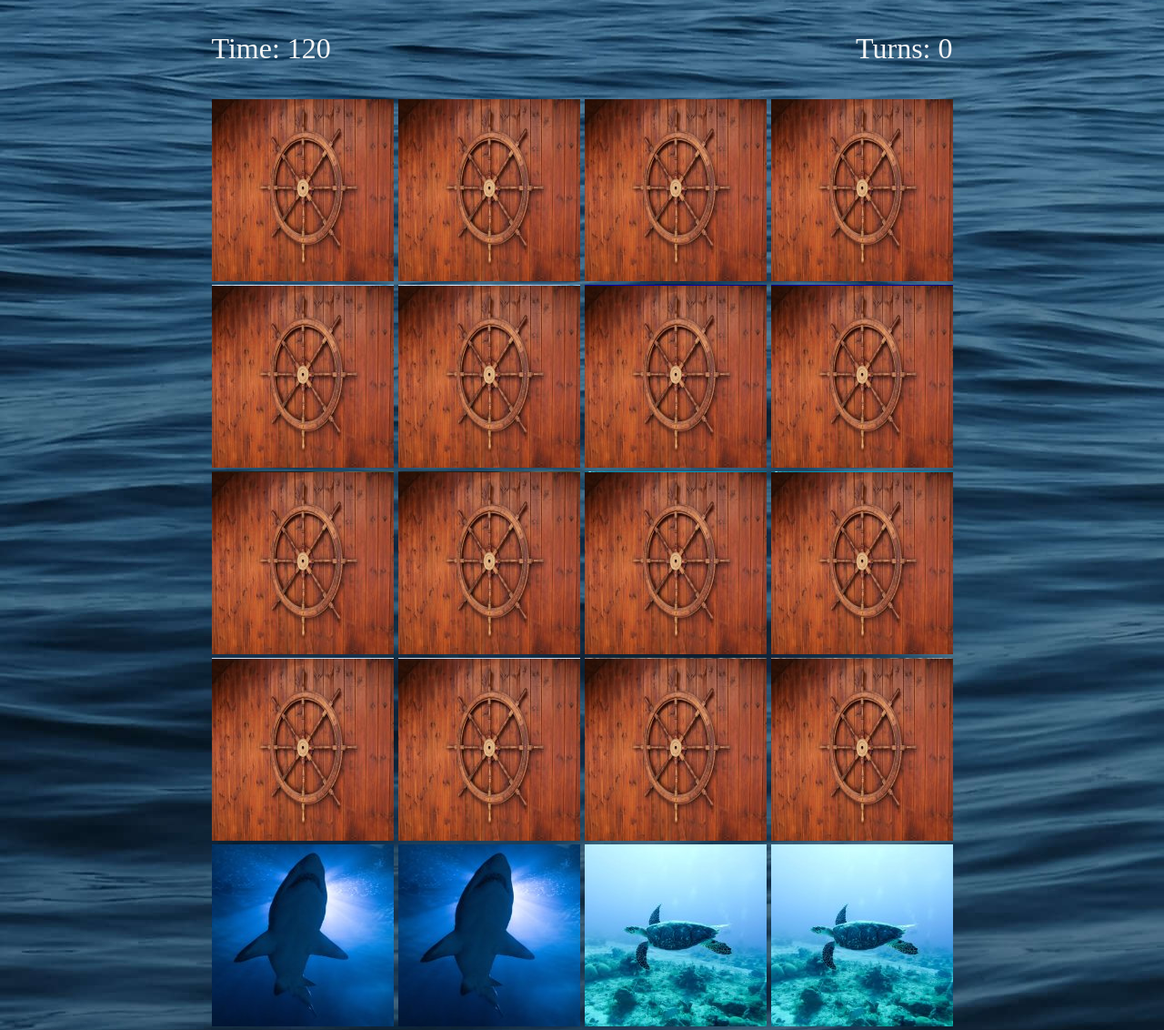
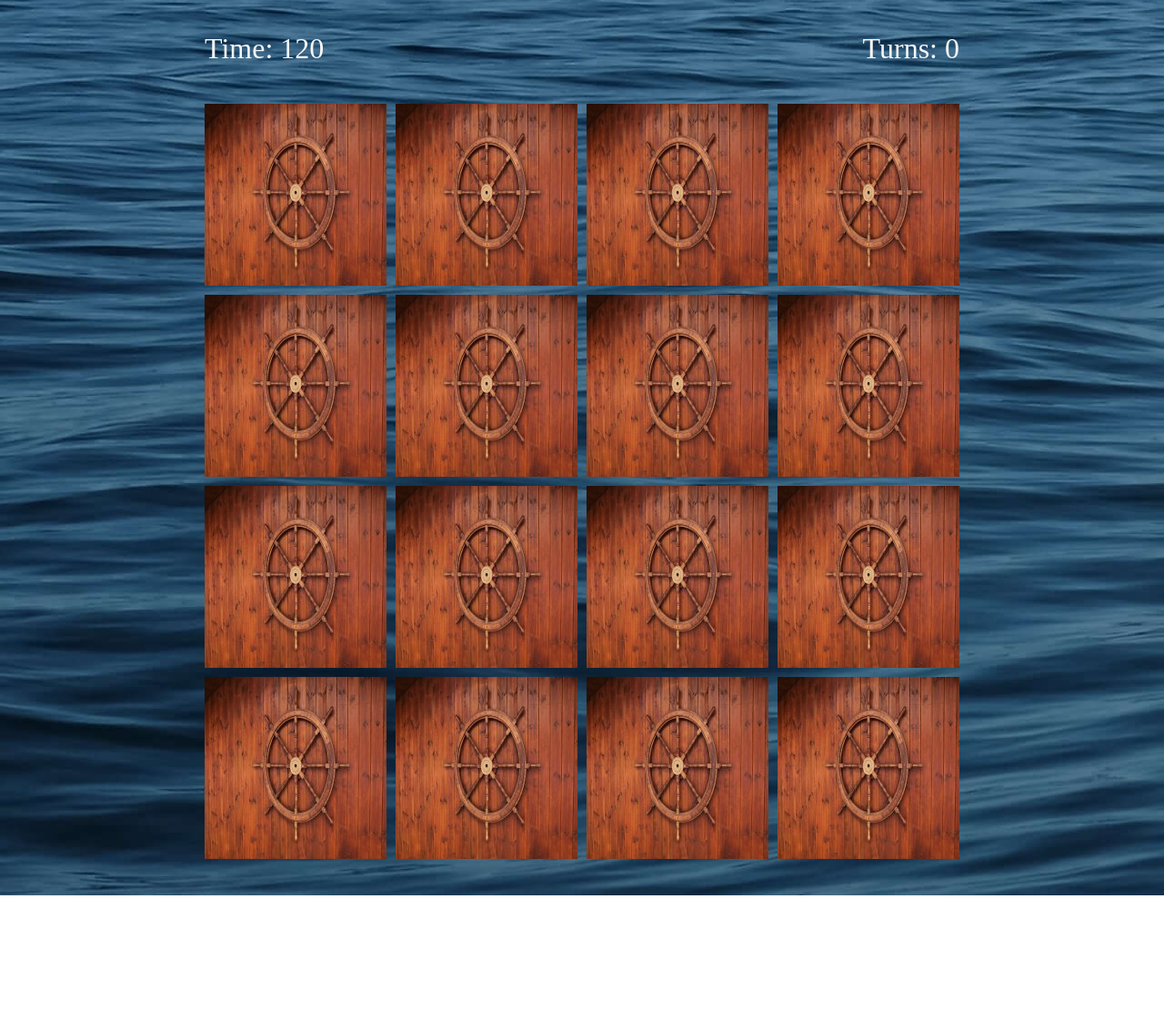
Before and after one commit to JoshuaAndrews-1882/ocean-match, a plain HTML site: page index.html in a window 1280 px wide. Shown: the part 157-1289 px from the top of the page at 91% size. After the commit the page ends 1141 px from the top, so only its background shows below. Drawn offline with Linux system fonts and the light colour scheme.

Commit message:
Position images in div so they line up together

```diff
--- a/assets/css/style.css
+++ b/assets/css/style.css
@@ -26,7 +26,7 @@ body {
 
 .game-area {
     display: grid;
-    grid-gap: 5px;
+    grid-gap: 10px;
     grid-template-columns: repeat(4, auto);
     justify-content: center;
     margin: 40px;
@@ -37,3 +37,8 @@ body {
     height: 200px;
     width: 200px;
 }
+
+.card-back,
+.card-front {
+    position: absolute;
+}
--- a/index.html
+++ b/index.html
@@ -19,68 +19,67 @@
             </div>
         </div>
         <div class="card-area">
+            <img class="card-front" src="assets/images/dolphin.jpg" alt="Dolphin">
             <img class="card-back" src="assets/images/wheel.jpg" alt="Boat Wheel">
-            <img class="card-front" src="assets/images/dolphin.jpg" alt="Dolphin">
         </div>
         <div class="card-area">
+            <img class="card-front" src="assets/images/dolphin.jpg" alt="Dolphin">
+            <img class="card-back" src="assets/images/wheel.jpg" alt="Boat Wheel">        </div>
+        <div class="card-area">
+            <img class="card-front" src="assets/images/jellyfish.jpg" alt="Jellyfish">
             <img class="card-back" src="assets/images/wheel.jpg" alt="Boat Wheel">
-            <img class="card-front" src="assets/images/dolphin.jpg" alt="Dolphin">
         </div>
         <div class="card-area">
+            <img class="card-front" src="assets/images/jellyfish.jpg" alt="Jellyfish">
             <img class="card-back" src="assets/images/wheel.jpg" alt="Boat Wheel">
-            <img class="card-front" src="assets/images/jellyfish.jpg" alt="Jellyfish">
         </div>
         <div class="card-area">
+            <img class="card-front" src="assets/images/lobster.jpg" alt="Lobster">
             <img class="card-back" src="assets/images/wheel.jpg" alt="Boat Wheel">
-            <img class="card-front" src="assets/images/jellyfish.jpg" alt="Jellyfish">
         </div>
         <div class="card-area">
+            <img class="card-front" src="assets/images/lobster.jpg" alt="Lobster">
             <img class="card-back" src="assets/images/wheel.jpg" alt="Boat Wheel">
-            <img class="card-front" src="assets/images/lobster.jpg" alt="Lobster">
         </div>
         <div class="card-area">
+            <img class="card-front" src="assets/images/manatee.jpg" alt="Manatee">
             <img class="card-back" src="assets/images/wheel.jpg" alt="Boat Wheel">
-            <img class="card-front" src="assets/images/lobster.jpg" alt="Lobster">
         </div>
         <div class="card-area">
+            <img class="card-front" src="assets/images/manatee.jpg" alt="Manatee">
             <img class="card-back" src="assets/images/wheel.jpg" alt="Boat Wheel">
-            <img class="card-front" src="assets/images/manatee.jpg" alt="Manatee">
         </div>
         <div class="card-area">
+            <img class="card-front" src="assets/images/penguin.jpg" alt="Penguin">
             <img class="card-back" src="assets/images/wheel.jpg" alt="Boat Wheel">
-            <img class="card-front" src="assets/images/manatee.jpg" alt="Manatee">
         </div>
         <div class="card-area">
+            <img class="card-front" src="assets/images/penguin.jpg" alt="Penguin">
             <img class="card-back" src="assets/images/wheel.jpg" alt="Boat Wheel">
-            <img class="card-front" src="assets/images/penguin.jpg" alt="Penguin">
         </div>
         <div class="card-area">
+            <img class="card-front" src="assets/images/sealion.jpg" alt="Sea Lion">
             <img class="card-back" src="assets/images/wheel.jpg" alt="Boat Wheel">
-            <img class="card-front" src="assets/images/penguin.jpg" alt="Penguin">
         </div>
         <div class="card-area">
+            <img class="card-front" src="assets/images/sealion.jpg" alt="Sea Lion">
             <img class="card-back" src="assets/images/wheel.jpg" alt="Boat Wheel">
-            <img class="card-front" src="assets/images/sealion.jpg" alt="Sea Lion">
         </div>
         <div class="card-area">
+            <img class="card-front" src="assets/images/shark.jpg" alt="Shark">
             <img class="card-back" src="assets/images/wheel.jpg" alt="Boat Wheel">
-            <img class="card-front" src="assets/images/sealion.jpg" alt="Sea Lion">
         </div>
         <div class="card-area">
+            <img class="card-front" src="assets/images/shark.jpg" alt="Shark">
             <img class="card-back" src="assets/images/wheel.jpg" alt="Boat Wheel">
-            <img class="card-front" src="assets/images/shark.jpg" alt="Shark">
         </div>
         <div class="card-area">
+            <img class="card-front" src="assets/images/turtle.jpg" alt="turtle">
             <img class="card-back" src="assets/images/wheel.jpg" alt="Boat Wheel">
-            <img class="card-front" src="assets/images/shark.jpg" alt="Shark">
         </div>
         <div class="card-area">
+            <img class="card-front" src="assets/images/turtle.jpg" alt="turtle">
             <img class="card-back" src="assets/images/wheel.jpg" alt="Boat Wheel">
-            <img class="card-front" src="assets/images/turtle.jpg" alt="turtle">
-        </div>
-        <div class="card-area">
-            <img class="card-back" src="assets/images/wheel.jpg" alt="Boat Wheel">
-            <img class="card-front" src="assets/images/turtle.jpg" alt="turtle">
         </div>
     </div>
 </body>
```
